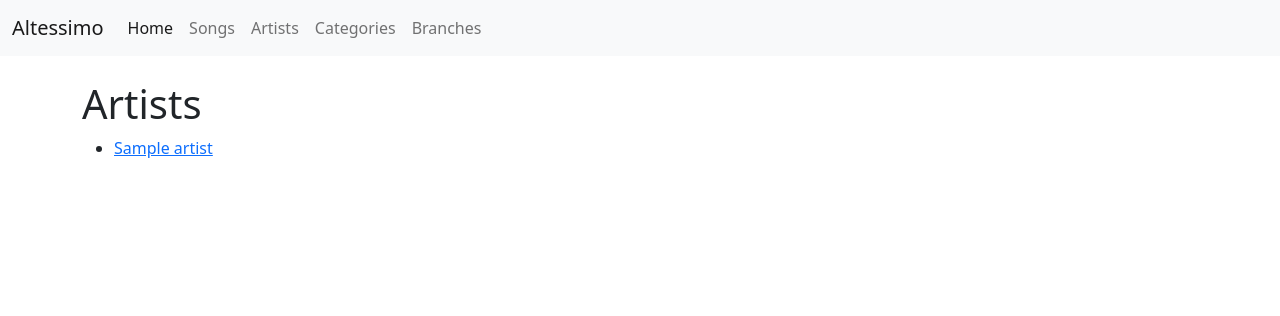
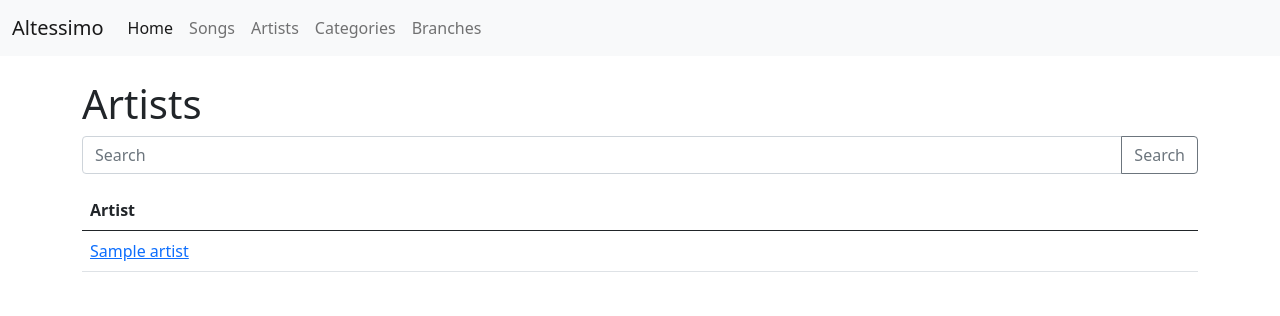
Before and after one commit to Damillora/Altessimo, a Django app: page /artists/ in a window 1280 px wide. Shown: the top 316 px of the page. Run offline with Django 3.2, Linux system fonts and the light colour scheme; tables that the repository leaves empty hold one stand-in row (values such as "Sample post").

Commit message:
Add search to where it matters

```diff
--- a/artists/templates/artists/index.html
+++ b/artists/templates/artists/index.html
@@ -4,9 +4,24 @@
 
 {% block content %}
     <h1>Artists</h1>
-    <ul>
-        {% for artist in artists %}
-        <li><a href="/artists/{{ artist.slug }}">{{ artist.romanized_name }}</a></li>
-        {% endfor %}
-    </ul>
+    <form action="{{ request.path }}" method="GET">
+        <div class="input-group mb-3">
+            <input type="text" class="form-control" placeholder="Search" aria-label="Search" aria-describedby="search-button" name="q">
+            <button class="btn btn-outline-secondary" type="submit" id="search-button">Search</button>
+        </div>
+    </form>
+    <table class="table">
+        <thead>
+            <th>Artist</th>
+        </thead>
+        <tbody>
+            {% for artist in artists %}
+            <tr>
+                <td>
+                    <a href="/artists/{{ artist.slug }}">{{ artist.romanized_name }}</a>
+                </td>
+            </tr>
+            {% endfor %}
+        </tbody>
+    </table>
 {% endblock %}
--- a/artists/views.py
+++ b/artists/views.py
@@ -6,7 +6,13 @@ from songs.models import OutsideSong
 
 def artist_index(request):
     artists = Artist.objects.all()
-    return render(request,'artists/index.html',{'artists':artists})
+    objs = {}
+    if "q" in request.GET:
+        q = request.GET['q']
+        artists = Artist.objects.filter(name__contains=q) | Artist.objects.filter(romanized_name__contains=q)
+        objs['q'] = q
+    objs['artists'] = artists
+    return render(request,'artists/index.html',objs)
 
 def artist_show(request, slug):
     artist = Artist.objects.filter(slug=slug)[0]
--- a/songs/templates/songs/index.html
+++ b/songs/templates/songs/index.html
@@ -4,6 +4,12 @@
 
 {% block content %}
     <h1>Songs</h1>
+    <form action="{{ request.path }}" method="GET">
+        <div class="input-group mb-3">
+            <input type="text" class="form-control" placeholder="Search" aria-label="Search" aria-describedby="search-button" name="q">
+            <button class="btn btn-outline-secondary" type="submit" id="search-button">Search</button>
+        </div>
+    </form>
     {% include 'components/song-table.html' with songs=page_obj %}
     <nav aria-label="Pages">
         <ul class="pagination">
```
Also changed, not shown: songs/views.py (+7 -1 lines).
